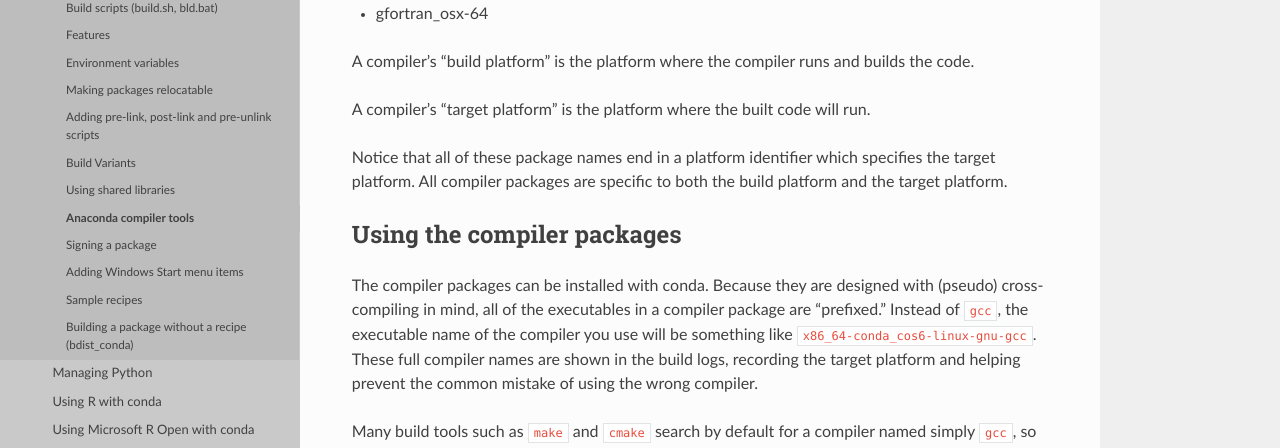
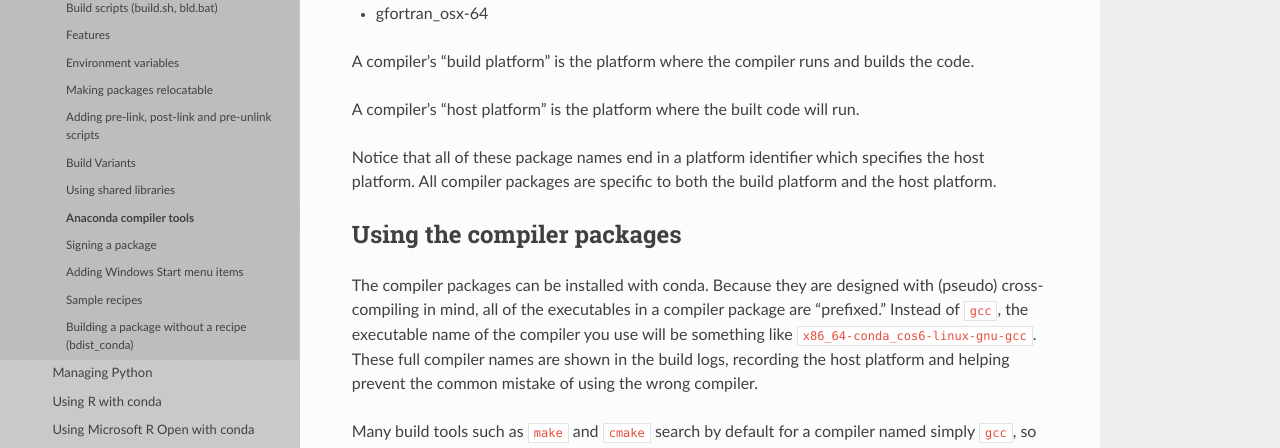
Before and after one commit to conda/conda-docs, a Sphinx documentation site: the page built from docs/source/user-guide/tasks/build-packages/compiler-tools.rst, in a window 1280 px wide and 900 px high, scrolled down 490 px. Shown: the part 158-606 px from the top of the window. Built offline with Sphinx 7.4.7 and the Read the Docs theme 2.0.0, drawn with Linux system fonts in a browser that asks for light colours; some of the changed text lies outside the part shown.

Commit message:
change 'target' to 'host'
change 'target to 'host'

```diff
--- a/docs/source/user-guide/tasks/build-packages/compiler-tools.rst
+++ b/docs/source/user-guide/tasks/build-packages/compiler-tools.rst
@@ -29,11 +29,11 @@ macOS:
 A compiler's "build platform" is the platform where the compiler runs and
 builds the code.
 
-A compiler's "target platform" is the platform where the built code will run.
+A compiler's "host platform" is the platform where the built code will run.
 
 Notice that all of these package names end in a platform identifier which
-specifies the target platform. All compiler packages are specific to both the
-build platform and the target platform.
+specifies the host platform. All compiler packages are specific to both the
+build platform and the host platform.
 
 Using the compiler packages
 ===========================
@@ -42,7 +42,7 @@ The compiler packages can be installed with conda. Because they are designed
 with (pseudo) cross-compiling in mind, all of the executables in a compiler
 package are "prefixed." Instead of ``gcc``, the executable name of the compiler
 you use will be something like ``x86_64-conda_cos6-linux-gnu-gcc``. These full
-compiler names are shown in the build logs, recording the target platform and
+compiler names are shown in the build logs, recording the host platform and
 helping prevent the common mistake of using the wrong compiler.
 
 Many build tools such as ``make`` and ``cmake`` search by default for a
@@ -120,7 +120,7 @@ to use::
       build:
         - {{ compiler('c') }}
 
-"Cross-capable" recipes can be used to make packages with a target platform
+"Cross-capable" recipes can be used to make packages with a host platform
 different than the build platform where conda-build runs. To write cross-capable
 recipes you may also need to use the "host" section in the requirements
 section::
@@ -252,7 +252,7 @@ With that warning in mind, let's look at good ways to customize clang.
    Activate scripts are named according to our package name so they won't
    conflict with other activate scripts.
 
-   The symlink for clang is a clang implementation detail that sets the target
+   The symlink for clang is a clang implementation detail that sets the host
    platform.
 
    We define ``macos_machine`` in aggregate's ``conda_build_config.yaml``:
```
